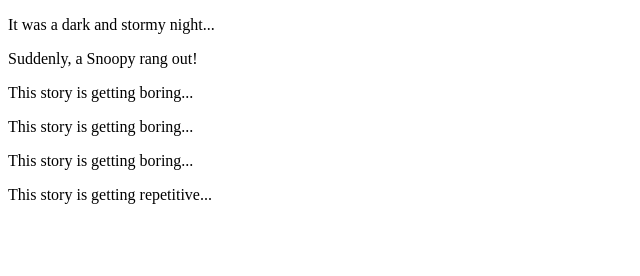
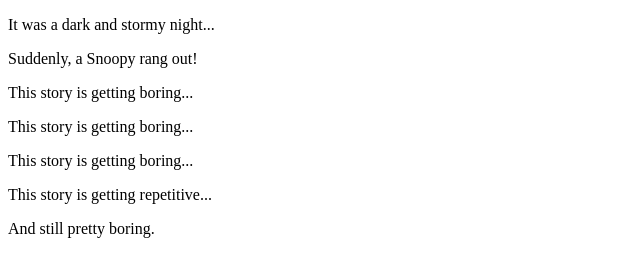
Before and after one commit to mbjordan23/fireside-story, a plain HTML site: page index.html in a window 1280 px wide. Shown: the whole page, without its empty margins (0-640 px from the left). Drawn offline with Linux system fonts and the light colour scheme.

Commit message:
added 'pretty boring' line

```diff
--- a/index.html
+++ b/index.html
@@ -10,6 +10,7 @@
 	<p>This story is getting boring...</p>
 	<p>This story is getting boring...</p>
 	<p>This story is getting repetitive...</p>
+	<p>And still pretty boring.</p>
 </body>
 
 </html>
```
